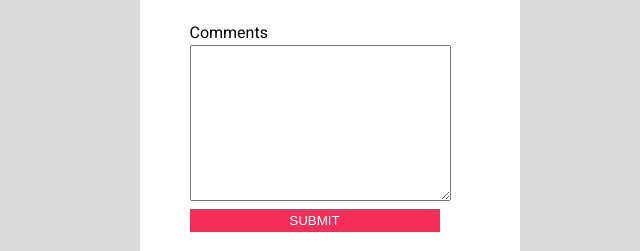
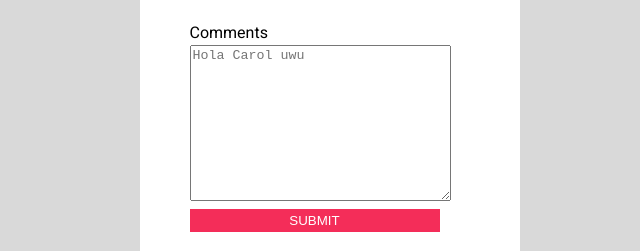
Before and after one commit to IagoPP/dam1-travelia-iagoParamo, a plain HTML site: page index.html in a window 1280 px wide. Shown: the part 1657-1908 px from the top of the page, 310-950 px from the left. Drawn offline with Linux system fonts and the light colour scheme; a web font is replaced by a local one.

Commit message:
Update index.html

```diff
--- a/index.html
+++ b/index.html
@@ -69,7 +69,7 @@
                     <br><br>
                     <label for="textbox">Comments</label>
                     <br>
-                    <textarea name="textbox" id="" cols="30" rows="10"></textarea>
+                    <textarea name="textbox" id="" cols="30" rows="10" placeholder="Hola Carol uwu"></textarea>
                     <br>
                     <button type="submit">SUBMIT</button>
                 </form>
```
